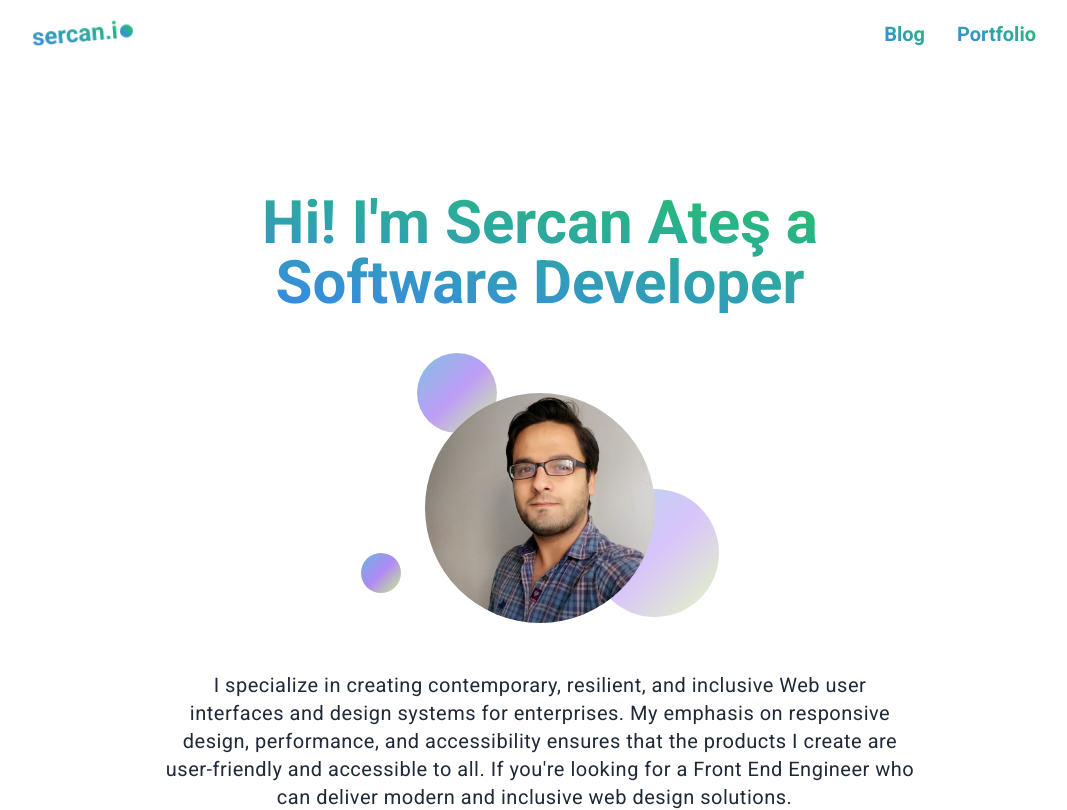
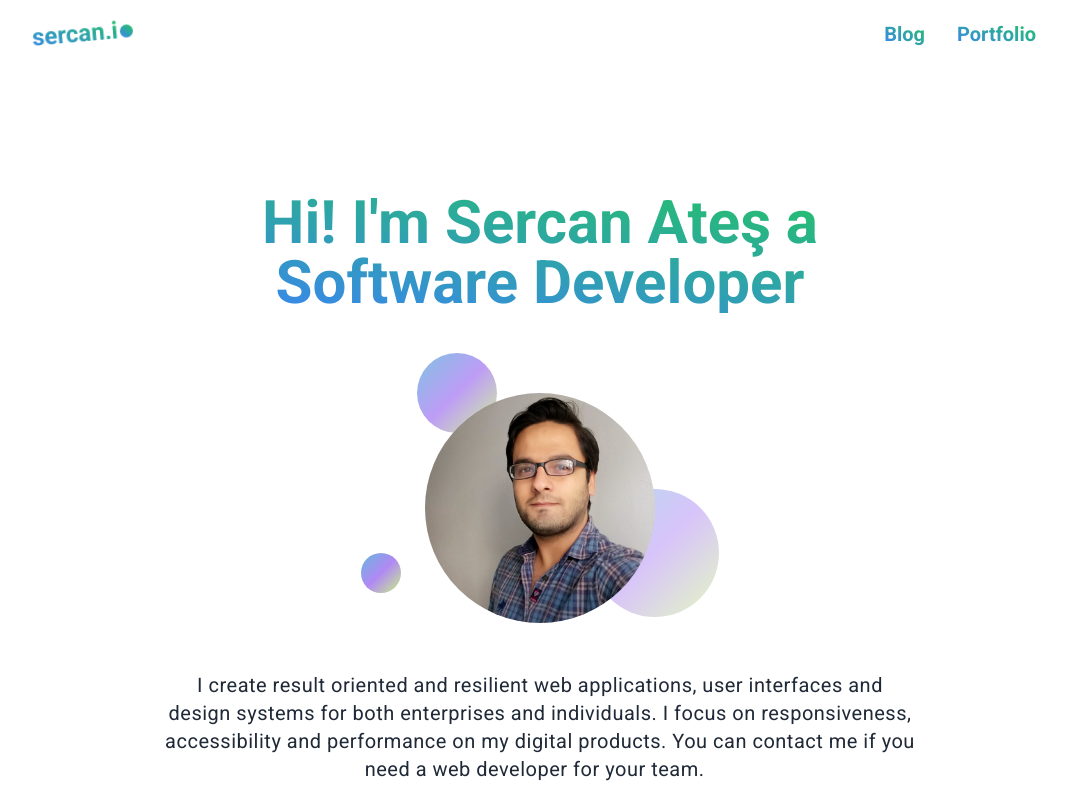
Before and after one commit to sercanio/homepage, a Next.js app: page / in a window 1280 px wide. Shown: the top 810 px of the page, without its empty margins (100-1167 px from the left). Built offline with nearby package versions, Linux system fonts and the light colour scheme.

Commit message:
Update hero text

```diff
--- a/pages/index.tsx
+++ b/pages/index.tsx
@@ -31,12 +31,11 @@ export default function Home() {
               <span className="w-10 h-10 rounded-full bg-gradient-to-br from-sky-600 via-violet-600 to-lime-400 absolute top-40 -left-16 opacity-60 z-0" />
             </div>
             <p className="leading-7 tracking-wide text-lg xl:text-xl text-center px-2">
-              I specialize in creating contemporary, resilient, and inclusive
-              Web user interfaces and design systems for enterprises. My
-              emphasis on responsive design, performance, and accessibility
-              ensures that the products I create are user-friendly and
-              accessible to all. If you&apos;re looking for a Front End Engineer
-              who can deliver modern and inclusive web design solutions.
+              I create result oriented and resilient web applications, user
+              interfaces and design systems for both enterprises and
+              individuals. I focus on responsiveness, accessibility and
+              performance on my digital products. You can contact me if you need
+              a web developer for your team.
               <span className="animate-cursorBlink">&nbsp;|</span>
             </p>
             <Link href="#contact">
```
